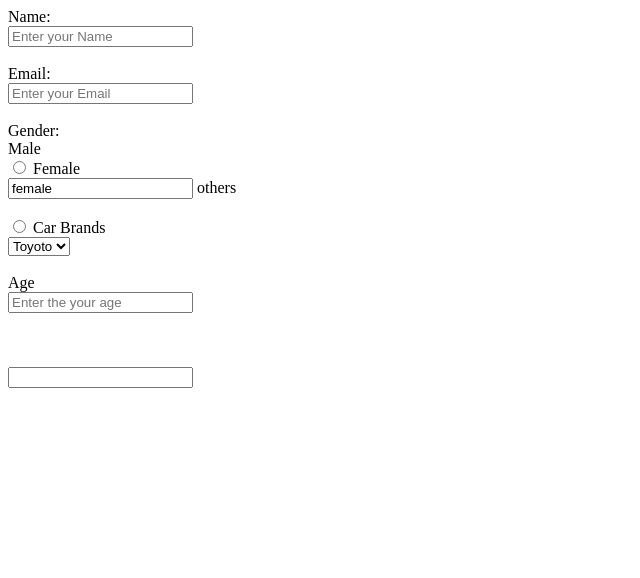
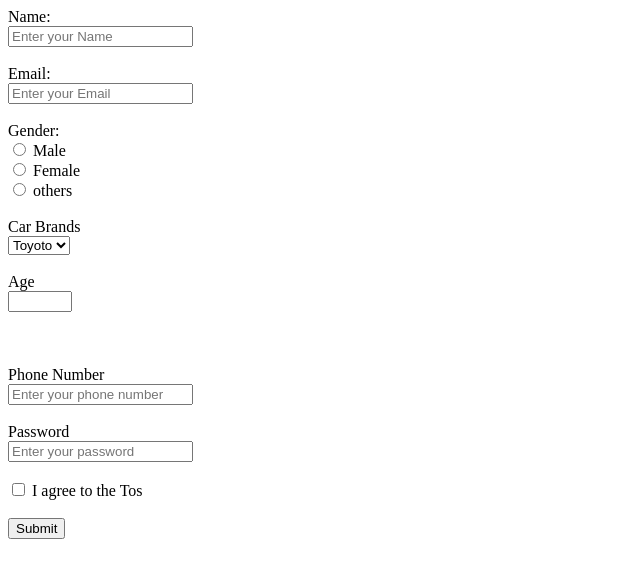
Before and after one commit to acciojob/signup-form-car-rishithapaladugu, a website: page main.html in a window 1280 px wide. Shown: the whole page, without its empty margins (0-640 px from the left). Drawn offline with Linux system fonts and the light colour scheme.

Commit message:
created a submission

```diff
--- a/main.html
+++ b/main.html
@@ -15,12 +15,13 @@
 		<label for="email">Email:</label><br>
 		<input type="Email" id="email" field="Email" placeholder="Enter your Email" required><br><br>
 		<label>Gender:</label><br>
+		<input type="Radio" id="male" field="Gender" value="male">
 		<label for="male">Male</label><br>
-		<input type="Radio" id="male" field="Gender" value="male">
+		<input type="Radio" id="female" field="Gender" value="female">
 		<label for="female">Female</label><br>
-		<input type]="Radio" id="female" field="Gender" value="female">
+		<input type="Radio" id="others" field="Gender" value="others">
 		<label for="others">others</label><br><br>
-		<input type="Radio" id="others" field="Gender" value="others">
+
 		<label for="car">Car Brands</label><br>
 		<select id="cars" name="car">
 			<option value="toyoto">Toyoto</option>
@@ -30,10 +31,16 @@
 			<option value="Tata">Tata</option>
 		</select><br><br>
 		<label for="age">Age</label><br>
-		<input type="Number" id="age" field="Age" placeholder="Enter the your age" required><br><br>
+		<input type="Number" id="age" field="Age" min="1" max="120" required><br><br>
 		 <label for="Date" id="dob" field="DOB" required><br><br>
-			 <label for="phone Number"<Phone Number</label>
-			 <input type="Telgftgtgtgtgtgtgtgtgtgtgtgtgtgtgtgtgtgtgtgtgtgty';hhhhhhhhhhhhhhhhhhhhhhhhhhhhhhhhhhhhhhhhhhhhhhhhhhhhhhhhhhhhhhhhhhhhhhhhhhhhhgt00000000000000000000000000000000000000000000000000000000000000000000"
+			 <label for="phone">Phone Number</label><br>
+			 <input type="tel" id="tel" field="phone" pattern="[0-9]{10}" placeholder="Enter your phone number" required><br><br>
+			 <label for="password">Password</label><br>
+			 <input type="password" id="password" field="password" placeholder="Enter your password" required><br><br>
+			 <input type="checkbox" id="tos" feild="tos" required>
+			 <label for="tos">I agree to the Tos</label><br><br>
+			 <input type="submit" value="Submit">
+
     <script type="text/javascript" src="./script.js">
 </script>
 
```
